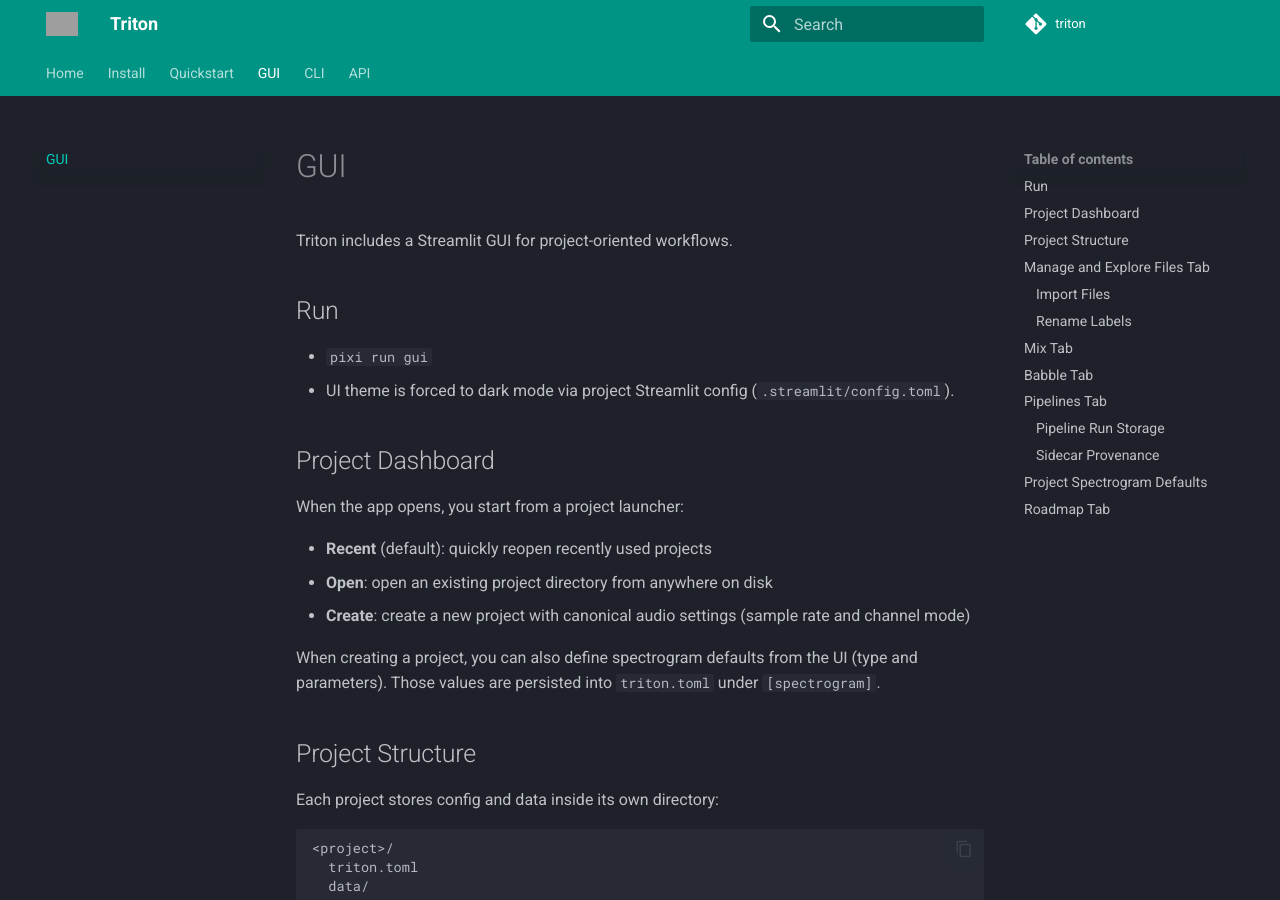
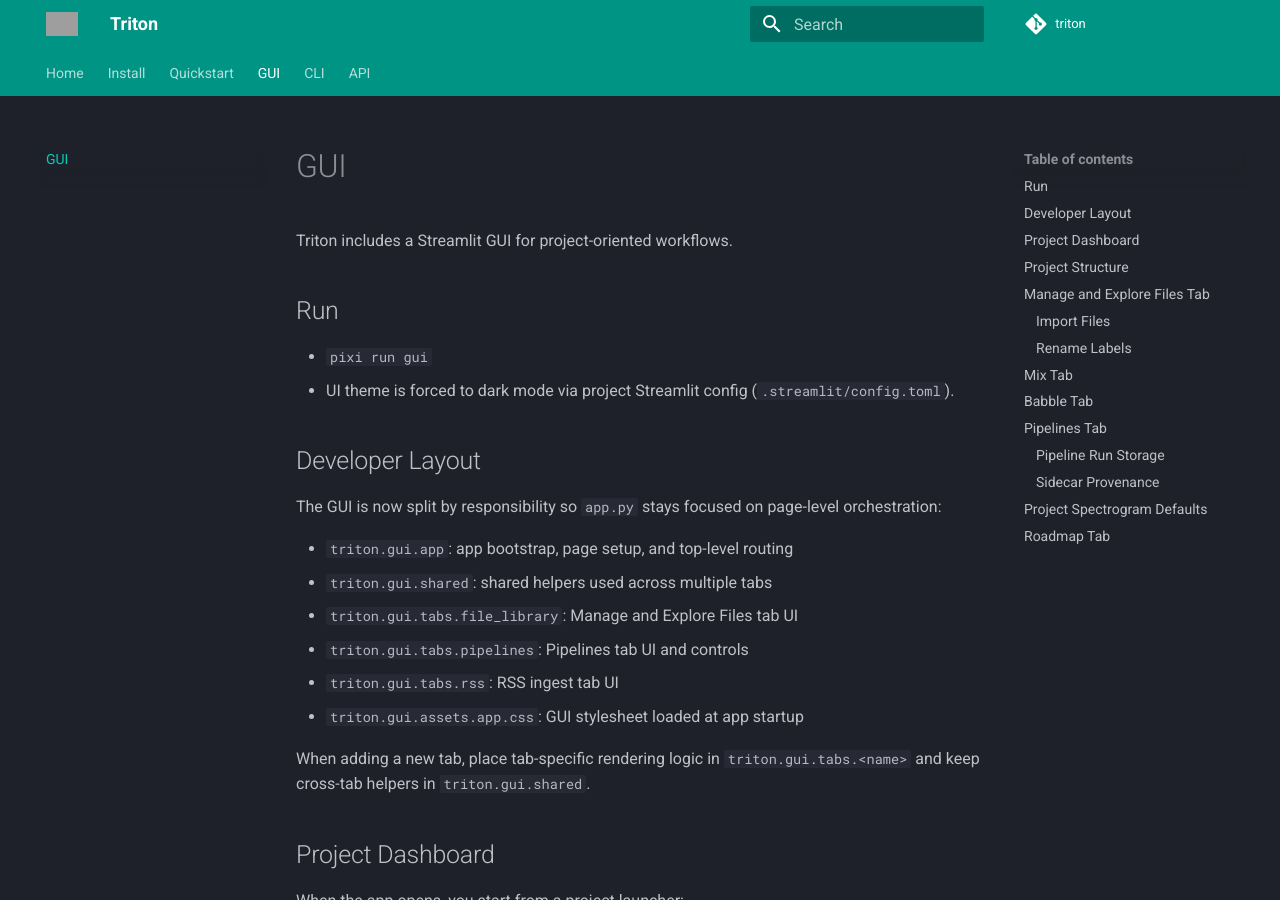
Before and after one commit to AliTafakkor/triton, an MkDocs documentation site: the page built from docs/gui.md, in a window 1280 px wide and 900 px high. Built offline with MkDocs 1.6.1 and Material for MkDocs 9.7.7, drawn with Linux system fonts in a browser that asks for light colours; comment, search, counter and statistics services are not loaded; grey boxes are pictures that could not be loaded.

Commit message:
docs(gui): update architecture and wording

```diff
--- a/docs/gui.md
+++ b/docs/gui.md
@@ -6,6 +6,19 @@
 
 - `pixi run gui`
 - UI theme is forced to dark mode via project Streamlit config (`.streamlit/config.toml`).
+
+## Developer Layout
+
+The GUI is now split by responsibility so `app.py` stays focused on page-level orchestration:
+
+- `triton.gui.app`: app bootstrap, page setup, and top-level routing
+- `triton.gui.shared`: shared helpers used across multiple tabs
+- `triton.gui.tabs.file_library`: Manage and Explore Files tab UI
+- `triton.gui.tabs.pipelines`: Pipelines tab UI and controls
+- `triton.gui.tabs.rss`: RSS ingest tab UI
+- `triton.gui.assets.app.css`: GUI stylesheet loaded at app startup
+
+When adding a new tab, place tab-specific rendering logic in `triton.gui.tabs.<name>` and keep cross-tab helpers in `triton.gui.shared`.
 
 ## Project Dashboard
 
```
Also changed, not shown: README.md (+2 -2 lines).
